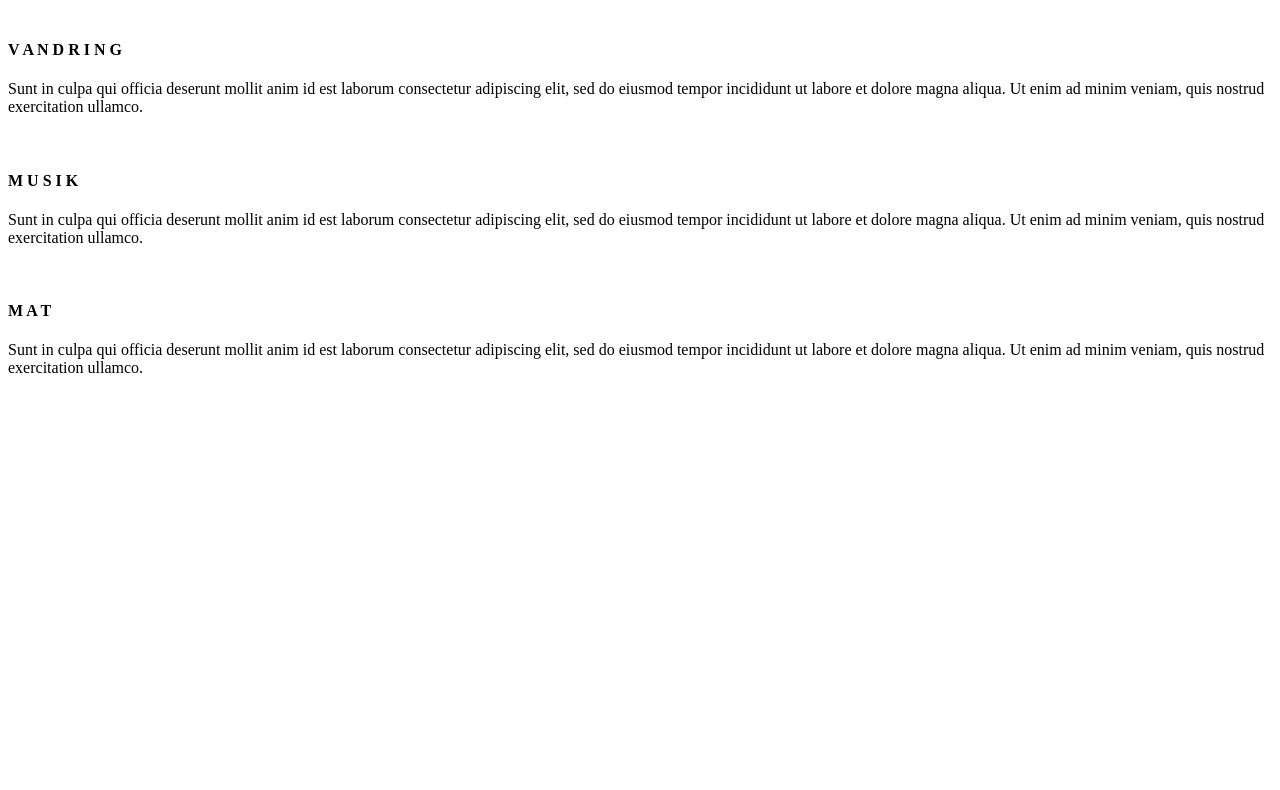
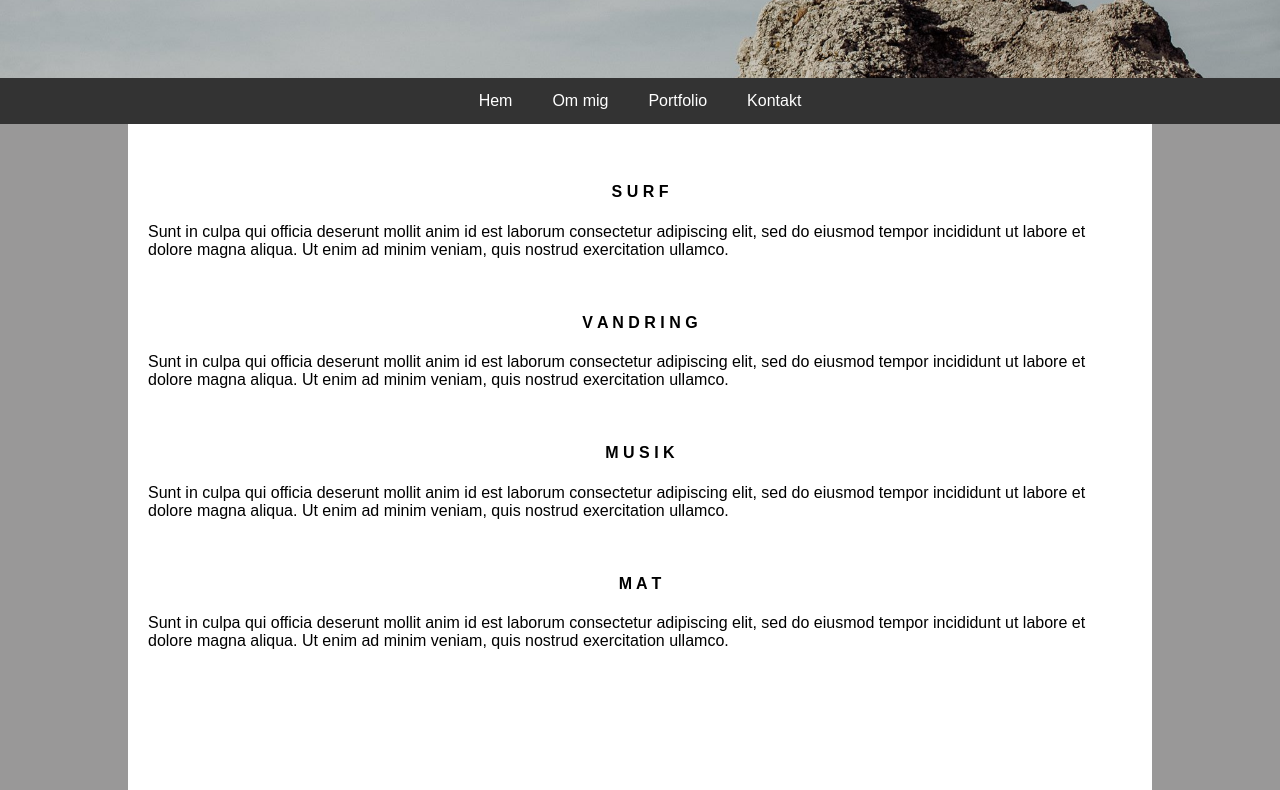
Before and after one commit to AnderssonJonathan/PortfolioV1, a plain HTML site: page pages/about.html in a window 1280 px wide. Shown: the part 322-1112 px from the top of the page. Before the commit the page ends 800 px from the top, so only its background shows below. Drawn offline with Linux system fonts and the light colour scheme; the site is published under a folder, as on GitHub Pages, so addresses that start at the root find nothing.

Commit message:
Ändrat länkarna

```diff
--- a/pages/about.html
+++ b/pages/about.html
@@ -7,7 +7,7 @@
     <meta name="viewport" content="width=device-width, initial-scale=1.0">
     <title>Portfolio</title>
 
-    <link rel="stylesheet" href="/css/main.css">
+    <link rel="stylesheet" href="../css/main.css">
 </head>
 
 <body>
@@ -19,10 +19,10 @@
 
     <!-- Navigation Bar -->
     <div class="navbar">
-        <a href="/index.html">Hem</a>
-        <a href="/pages/about.html">Om mig</a>
-        <a href="/pages/portfolio.html">Portfolio</a>
-        <a href="/pages/kontakt.html">Kontakt</a>
+        <a href="../index.html">Hem</a>
+        <a href="about.html">Om mig</a>
+        <a href="portfolio.html">Portfolio</a>
+        <a href="kontakt.html">Kontakt</a>
     </div>
 
     <!-- The flexible grid (content) -->
```
Also changed, not shown: index.html (+4 -4 lines), pages/kontakt.html (+5 -5 lines), pages/portfolio.html (+5 -5 lines).
